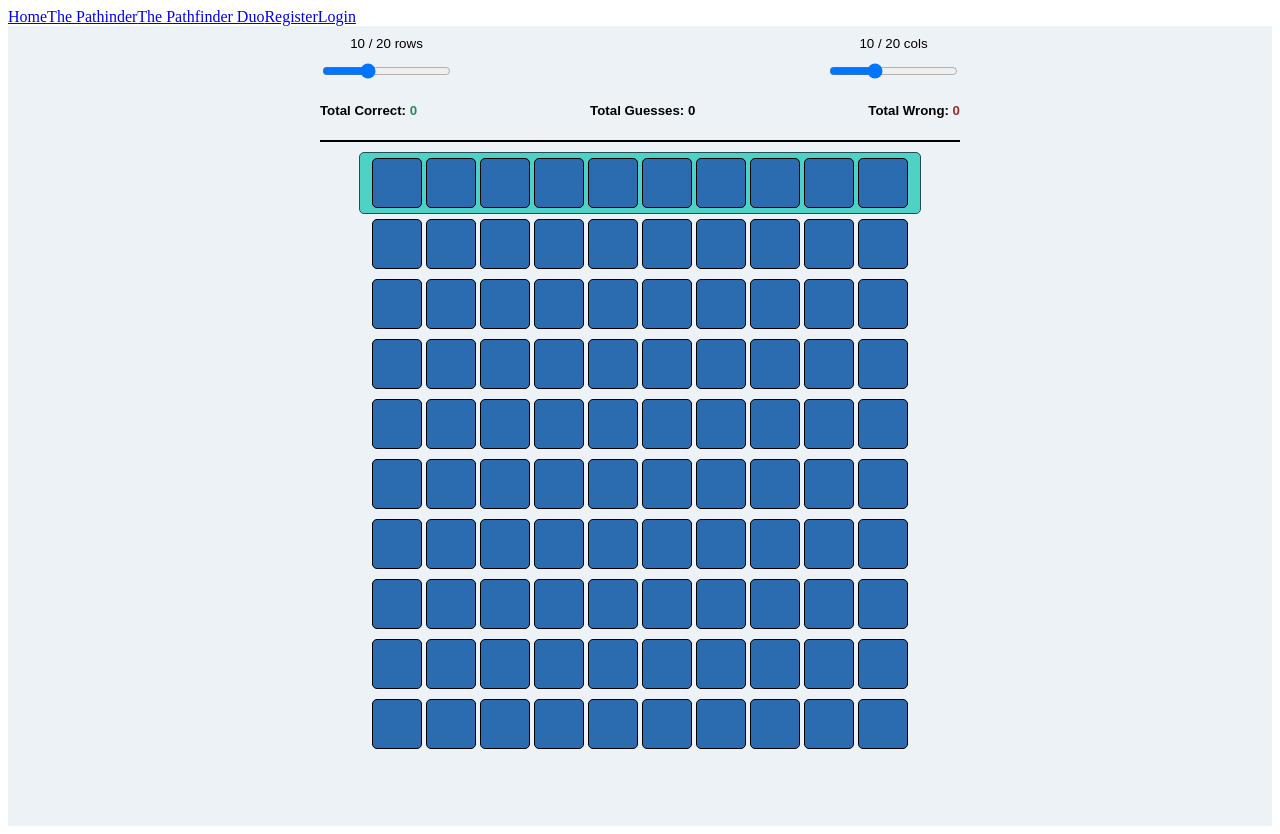
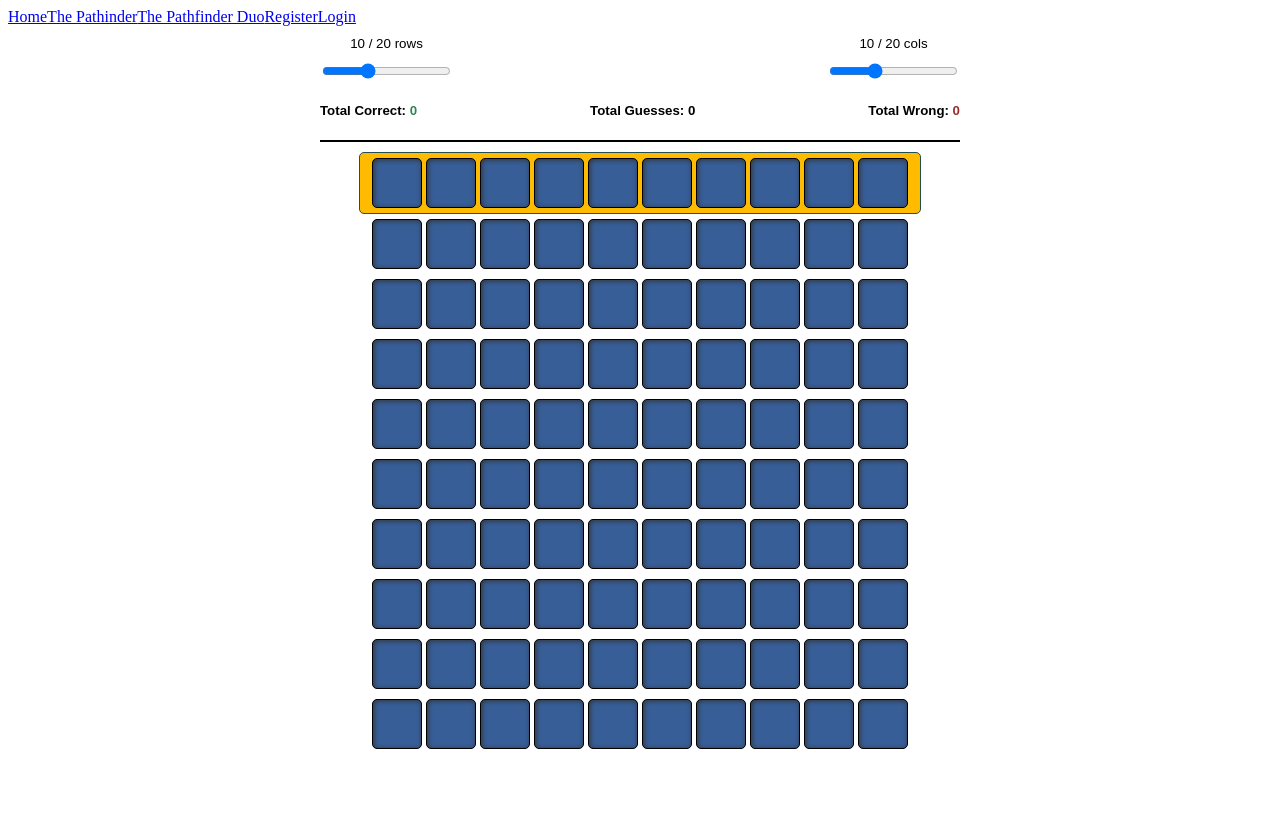
Before and after one commit to PawelPavo/ThePathfinder, a React app: page /pathfinder-duo in a window 1280 px wide. Built offline with nearby package versions, Linux system fonts and the light colour scheme.

Commit message:
working version of pathfindeer 2

```diff
--- a/src/client/components/Row.tsx
+++ b/src/client/components/Row.tsx
@@ -1,3 +1,5 @@
+//@ts-nocheck
+
 import React, { useState } from 'react';
 import styled from 'styled-components';
 import Tile from './Tile';
@@ -29,9 +31,10 @@ const GameRow = styled.div`
 	${({ gameRow, whichRow }) =>
 		gameRow === whichRow &&
 		`
-	background-color: #4fd1c5;
+	background-color: #ffbb00;
 	border: 1px solid #234e52;
 	border-radius: 5px;
+
 `}
 `;
 
--- a/src/client/components/Tile.tsx
+++ b/src/client/components/Tile.tsx
@@ -1,4 +1,4 @@
-
+//@ts-nocheck
 import React, { useState } from 'react';
 import styled from 'styled-components';
 
@@ -25,6 +25,9 @@ const Tile = ({ tile, rowDim, setRowDim, gameRow, whichRow, dispatch }) => {
 };
 
 const TileStyle = styled.div`
+-webkit-box-shadow: inset 1px 1px 5px #333;
+-moz-box-shadow:    inset 1px 1px 5px #333;
+box-shadow:         inset 1px 1px 5px #333;
 	border: 1.5px solid black;
 	border-radius: 5px;
 	box-sizing: border-box;
@@ -39,11 +42,11 @@ const TileStyle = styled.div`
 	${({ hitOrMiss }) => {
 		switch (hitOrMiss) {
 			case null:
-				return 'background-color: #2b6cb0;';
+				return 'background-color: #375e97;';
 			case 'right':
-				return 'background-color: #2f855a !important;';
+				return 'background-color: #3f681c !important;';
 			case 'wrong':
-				return 'background-color: #9b2c2c !important;';
+				return 'background-color: #8d230f !important;';
 		}
 	}}
 	${({ rowDim }) => rowDim && 'background-color: #4a5568;'}
--- a/src/client/pages/ThePathfinderDuo.tsx
+++ b/src/client/pages/ThePathfinderDuo.tsx
@@ -82,7 +82,6 @@ const ThePathfiderDuo = () => {
 };
 
 const Layout = styled.div`
-	background-color: #edf2f7;
 	min-height: 100vh;
 	display: flex;
 	flex-direction: column;
```
Also changed, not shown: src/client/pages/ThePathfinder.tsx (line endings or trailing spaces).
